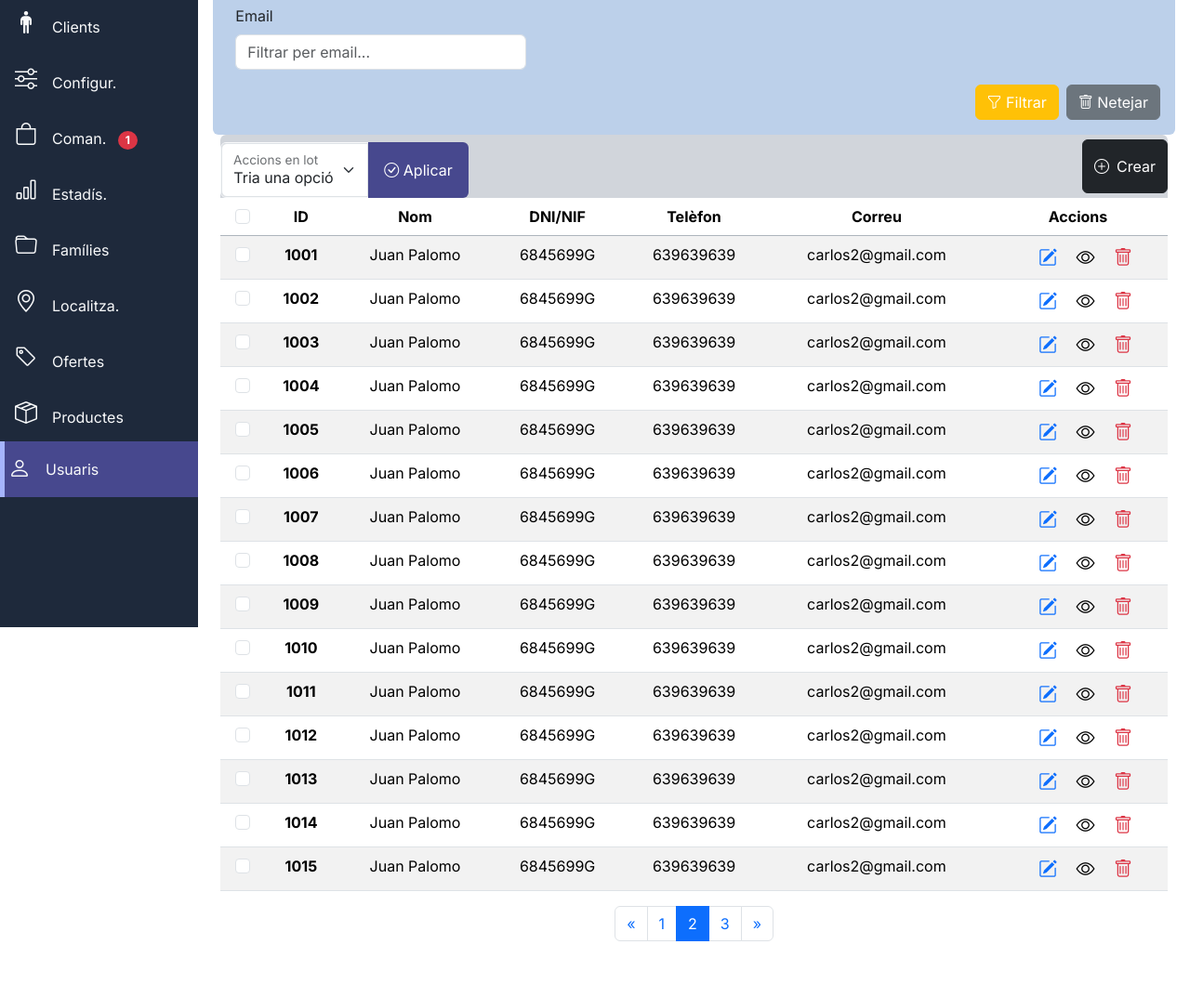
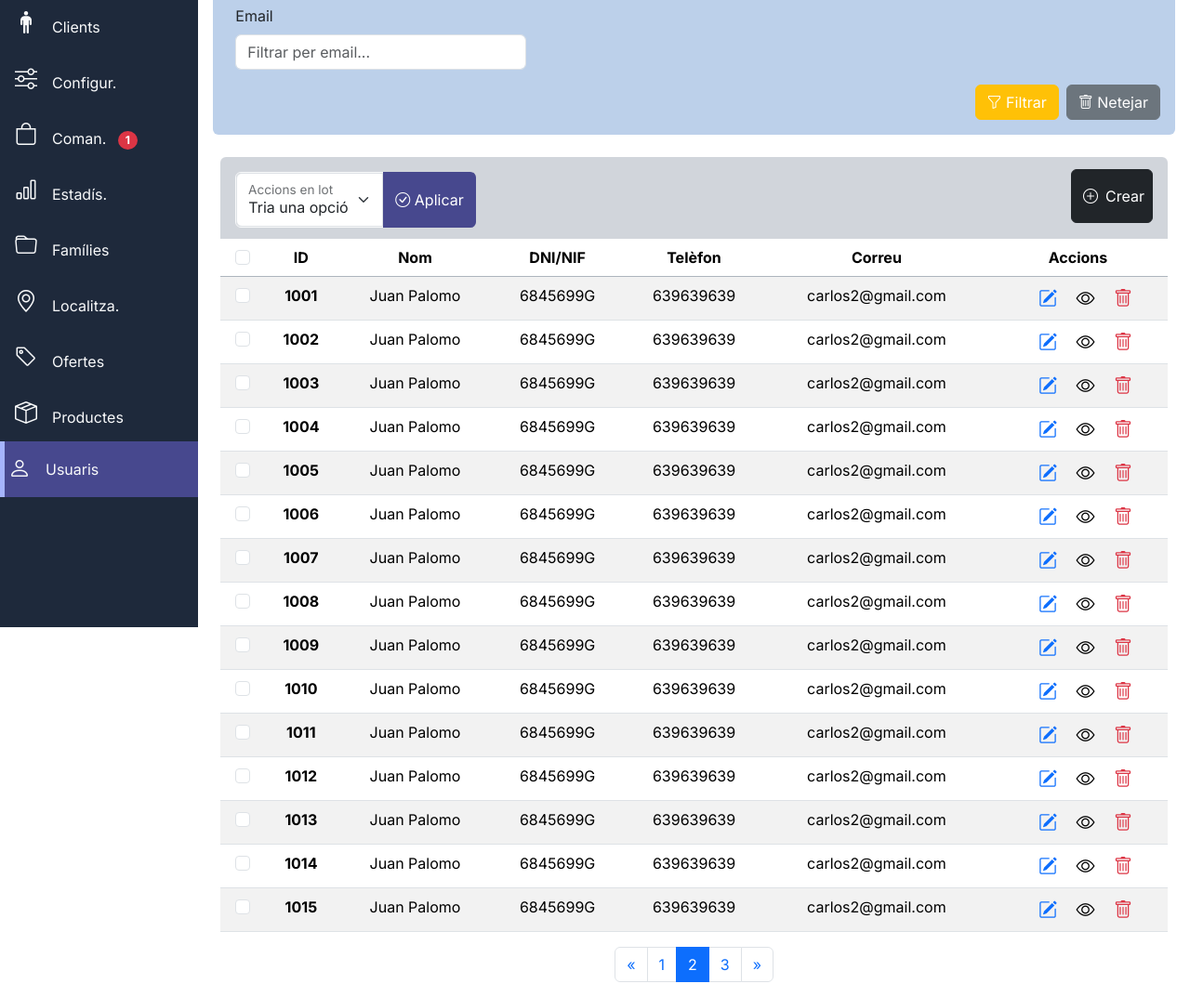
Before and after one commit to ViictorAC/Boostrap, a plain HTML site: page Backoffice/main.html in a window 1280 px wide. Shown: the part 291-1364 px from the top of the page at 93% size. Before the commit the page ends 1320 px from the top, so only its background shows below. Drawn offline with nearby package versions, Linux system fonts and the light colour scheme.

Commit message:
WE ARE SO BACK

```diff
--- a/Backoffice/main.html
+++ b/Backoffice/main.html
@@ -149,13 +149,12 @@
                         </button>
                     </div>
                 </div>
+                 <div class="row mt-4 g-0">
+                    <div class="col-12">
+                        <div class="bg-gris rounded-top pb-1">
 
-                <div class="row">
-                    <div>
-                        <div class="col-12 bg-gris rounded-top">
-
-                            <div class="d-flex flex-column flex-sm-row justify-content-between align-items-center">
-                                <div class="input-group order-last order-sm-first mt-2 d-flex tot w-auto">
+                            <div class="d-flex flex-column flex-sm-row justify-content-between align-items-center px-3 py-2">
+                                <div class="input-group order-last order-sm-first mt-2 d-flex  w-auto">
                                     <div class="form-floating border border-1 border-light rounded-start">
                                         <select class="form-select" id="floatingSelect">
                                                 <option value="" selected>
@@ -166,13 +165,13 @@
                                         <label for="floatingSelect">Accions en lot</label>
                                     </div>
 
-                                    <button class="btn bg-morat text-white entrar px-5 px-sm-3">
+                                    <button class="btn bg-morat text-white entrar">
                                         <i class="bi bi-check-circle"></i>
                                         Aplicar
                                     </button>
                                 </div>
 
-                                <button class="btn btn-dark tot d-flex align-items-center justify-content-center py-sm-3 py-2 order-first order-md-last text-white rounded-start">
+                                <button class="btn btn-dark  d-flex align-items-center justify-content-center py-sm-3 pe-2 order-first order-md-last text-white rounded-start">
                                     <i class="bi bi-plus-circle pe-2"></i>
                                     Crear
                                 </button>
@@ -181,13 +180,13 @@
                         </div>
                     </div>
 
-                    <div class="row m-0 p-0">
                     <div class="col-12">
-                            <div class="table-responsive ">
-                                <table id="taula" class="table table-striped">
+                        <div class="table-responsive">
+                            <table id="taula" class="table table-striped m-0">
                                 <thead class="border-bottom-3 border-dark-subtle">
                                     <tr class="text-center">
-                                            <th scope="col" class="bg_thead"><input class="form-check-input" type="checkbox" value="" id="checkDefault"></th>
+                                        <th scope="col" class="bg_thead"><input class="form-check-input" type="checkbox"
+                                                value="" id="checkDefault"></th>
                                         <th scope="col" class="bg_thead">ID</th>
                                         <th scope="col" class="bg_thead">Nom</th>
                                         <th scope="col" class="bg_thead">DNI/NIF</th>
@@ -516,7 +515,7 @@
                             </table>
                         </div>
 
-                            <div class="row">
+                        <div class="row pt-3">
                             <div class="col-12 d-flex justify-content-center">
                                 <nav aria-label="Page navigation example">
                                     <ul class="pagination">
@@ -526,7 +525,8 @@
                                             </a>
                                         </li>
                                         <li class="page-item"><a class="page-link" href="#">1</a></li>
-                                            <li class="page-item active"><a class="page-link bg_blau_oscur" href="#">2</a></li>
+                                        <li class="page-item active"><a class="page-link bg_blau_oscur" href="#">2</a>
+                                        </li>
                                         <li class="page-item"><a class="page-link" href="#">3</a></li>
                                         <li class="page-item">
                                             <a class="page-link" href="#" aria-label="Next">
@@ -543,4 +543,5 @@
         </div>
     </div>
 </body>
+
 </html>
```
Lines whose indentation alone changed are shown as unchanged.
